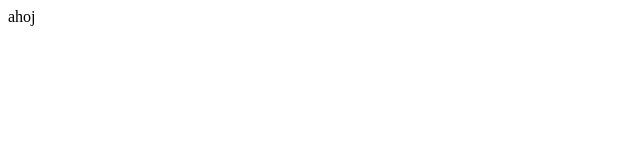
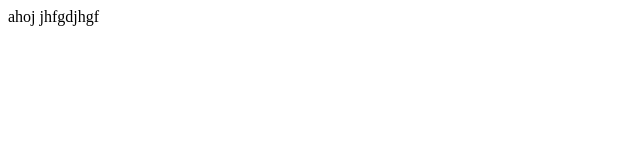
Before and after one commit to kubakov15/WTV_projekt, a plain HTML site: page root/index.html in a window 1280 px wide. Shown: the whole page, without its empty margins (0-640 px from the left). Drawn offline with Linux system fonts and the light colour scheme.

Commit message:
add text

```diff
--- a/root/index.html
+++ b/root/index.html
@@ -8,5 +8,6 @@
 </head>
 <body>
    ahoj
+   jhfgdjhgf
 </body>
 </html>
```
